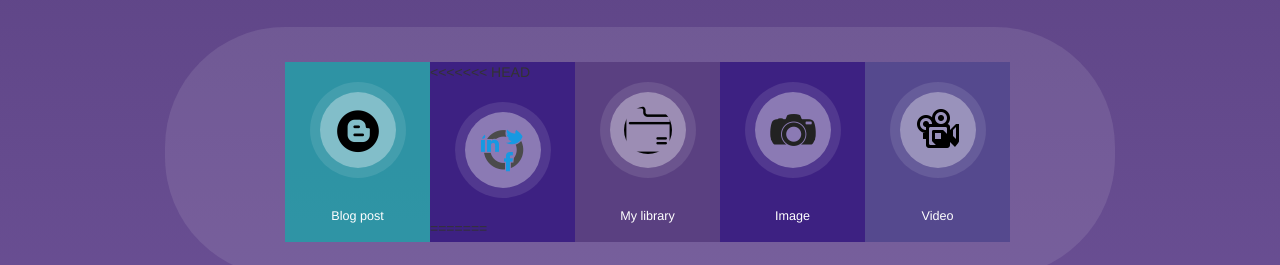
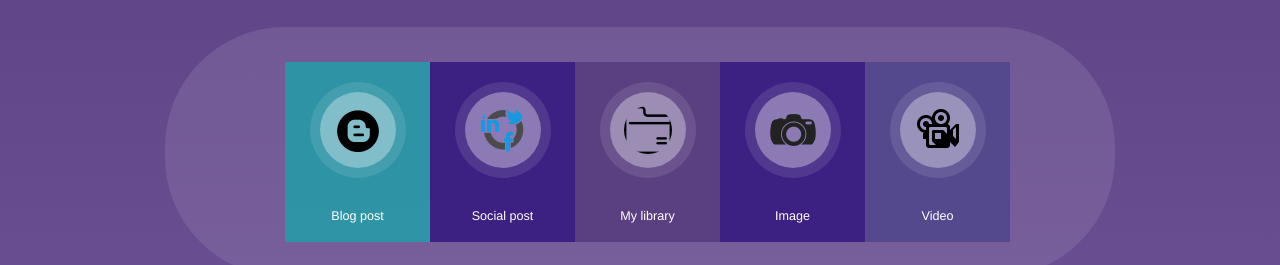
Before and after one commit to Resoftbd/postgator, a website: page public/views/menu.html in a window 1280 px wide. Shown: the part 343-608 px from the top of the page. Drawn offline with nearby package versions, Linux system fonts and the light colour scheme.

Commit message:
manually change korlam
shalar push puller abba amma -_-

```diff
--- a/public/views/menu.html
+++ b/public/views/menu.html
@@ -35,11 +35,7 @@
             <span>Blog post</span>
         </li>
         <li class="fb">
-<<<<<<< HEAD
             <img class="icon" src="../assets/img/1487538914_advertising2.png" alt="">
-=======
-            <img class="icon" src="../assets/img/social_networks.png" alt="" style="">
->>>>>>> 3345da75548c156ce8adfb9dfe48e3a6d34dce8c
             <span>Social post</span>
         </li>
         <li class="gp">
```
